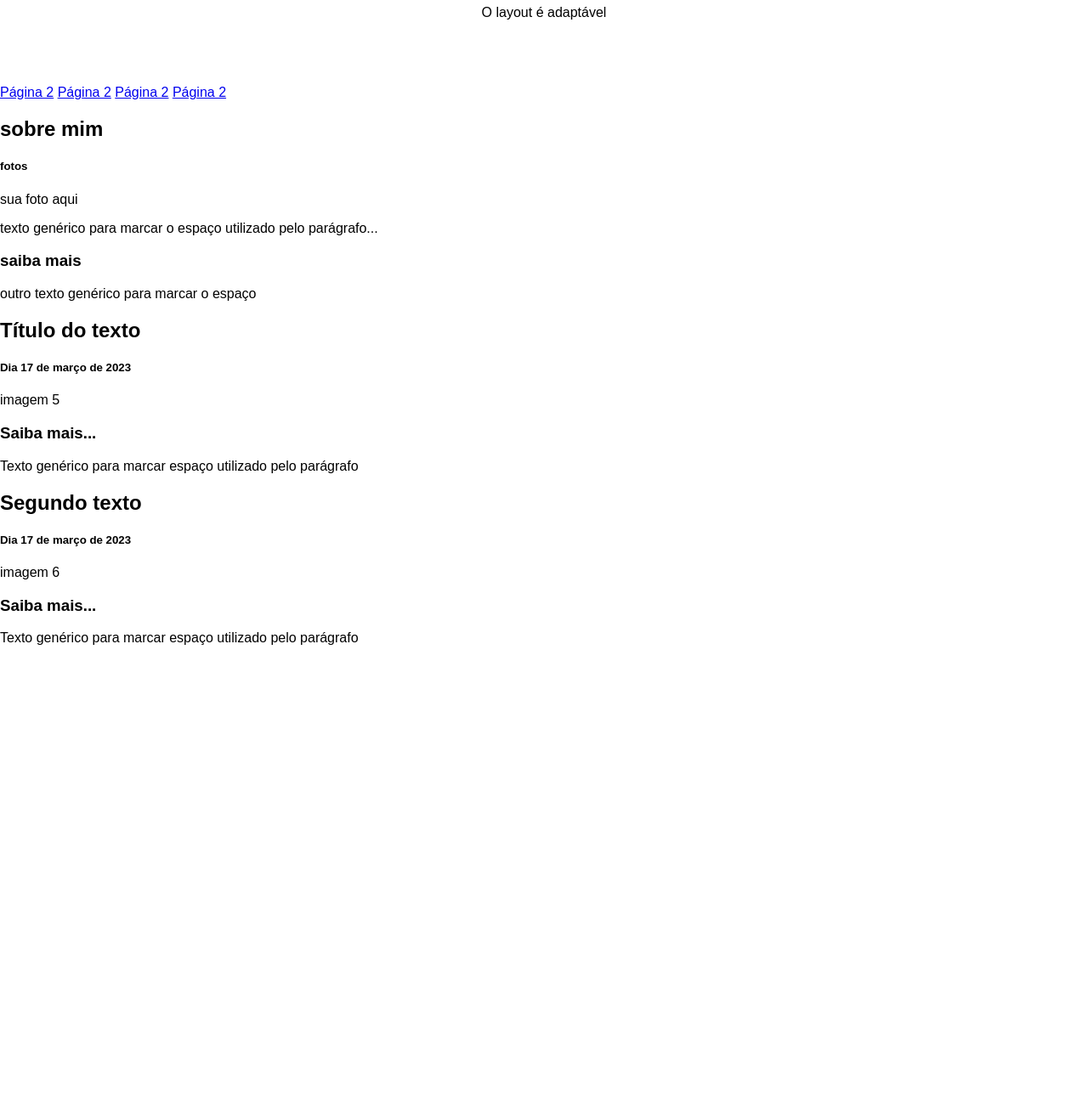
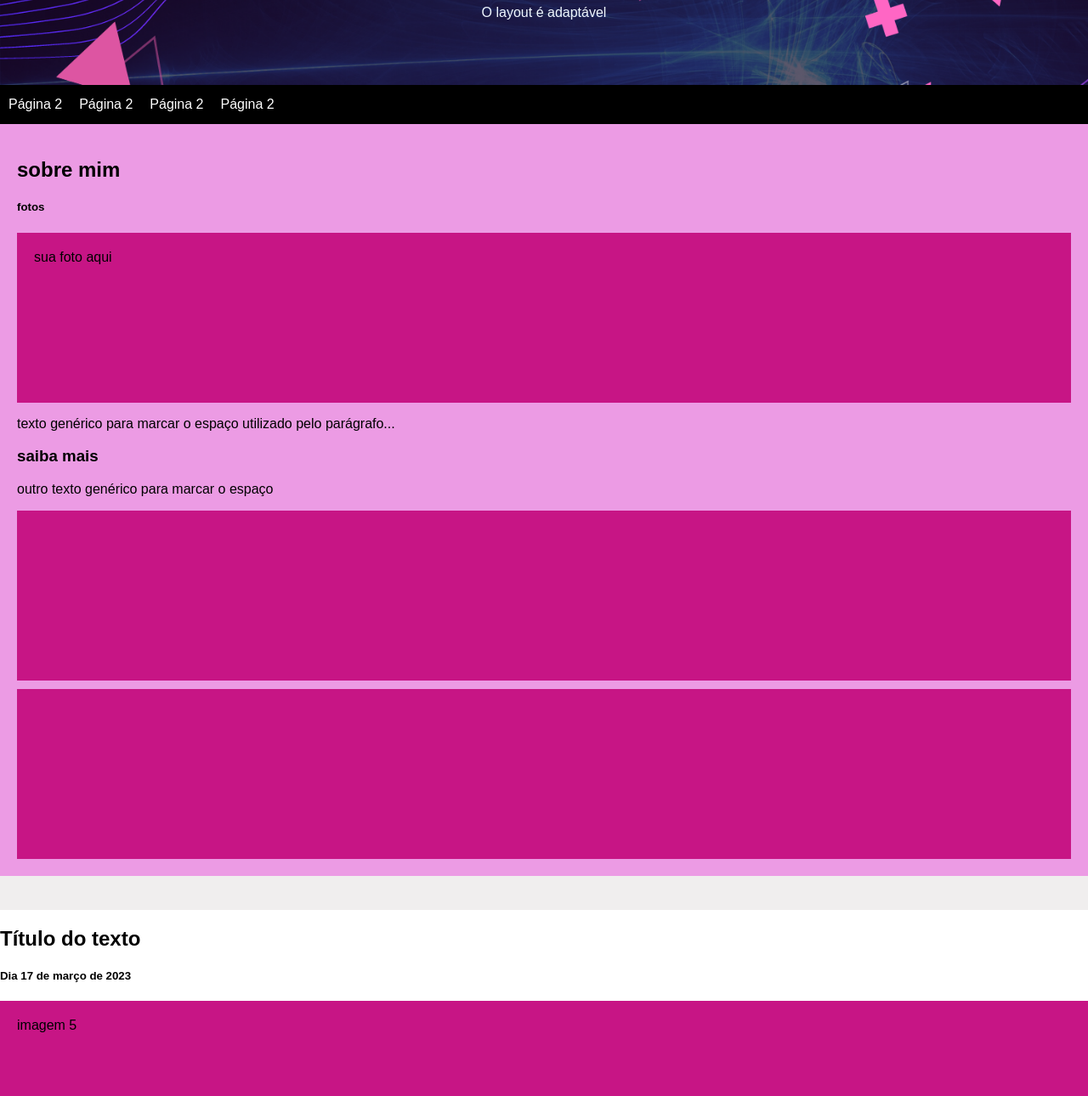
Before and after one commit to Gegevale/html, a plain HTML site: page exercicio8/index.html in a window 1280 px wide. Shown: the part 222-1512 px from the top of the page at 85% size. Before the commit the page ends 998 px from the top, so only its background shows below. Drawn offline with Linux system fonts and the light colour scheme.

Commit message:
Add files via upload

```diff
--- a/exercicio8/style.css
+++ b/exercicio8/style.css
@@ -1,20 +1,101 @@
 *{
     box-sizing: border-box;
 }
-  /*Estilo do body*/
-  body {
+/*Estilo do Body*/
+body{
     font-family: Arial, Helvetica, sans-serif;
     margin: 0;
 }
-
 .anotacao {
-      background-color: rgb(181, 0, 133);
+    background-color: rgb(192, 38, 138);
     padding: 5px;
     text-align: center;
 }
-
 .cabecalho {
     padding: 60px;
     text-align: center;
+    background-image: url(imagens/banner2.png);
+    background-size: cover;
+    color: aliceblue;
+}
+.barra_nav {
+    display: flex;
+    background-color: black;
+}
+
+.barra_nav a {
+    color: white;
+    padding: 14px 10px;
+    text-decoration: none;
+    text-align: center;
+}
+
+/*trocar cor de fundo quando o cursor estiver no link*/
+
+.barra_nav a:hover {
+    background-color: rgb(227, 227, 227);
+    color: dimgray;
+}
+
+/*configurar a div coluna*/
+.coluna{
+    display: flex;
+    flex-wrap: wrap;
 
 }
+/*Criar 2 colunas desiguais (30 e 70%)*/
+
+.lateral {
+    flex: 30%;
+    background-color: rgb(236, 155, 228);
+    padding: 20px;
+}
+
+.principal {
+    flex: 70%;
+    background-color: rgb(240, 238, 238);
+    padding: 20px;
+}
+
+/*imagens falsas apenas para marcação de espaço*/
+
+.imagem_falsa {
+    background-color: mediumvioletred;
+    width: 100%;
+    padding: 20px;
+    height: 200px;
+}
+
+.imagem_falsa2 {
+    background-color: mediumvioletred;
+    width: 100%;
+    padding: 20px;
+    height: 200px;
+    margin-bottom: 10px;
+}
+
+.imagem_falsa3 {
+    background-color: mediumvioletred;
+    width: 100%;
+    padding: 20px;
+    height: 200px;
+}
+
+.rodape {
+    padding: 20px;
+    text-align: center;
+    background-color: rgb(230, 55, 149);
+    color: white;
+}
+
+
+@media screen and (max-width: 500px) {
+    .coluna,.barra_nav {
+        flex-direction: column;
+    }
+    .cabecalho{
+        background-image: url(imagens/banner1.png);
+        background-size: cover;
+        color: white;
+    }
+}
```
Lines whose indentation alone changed are shown as unchanged.
